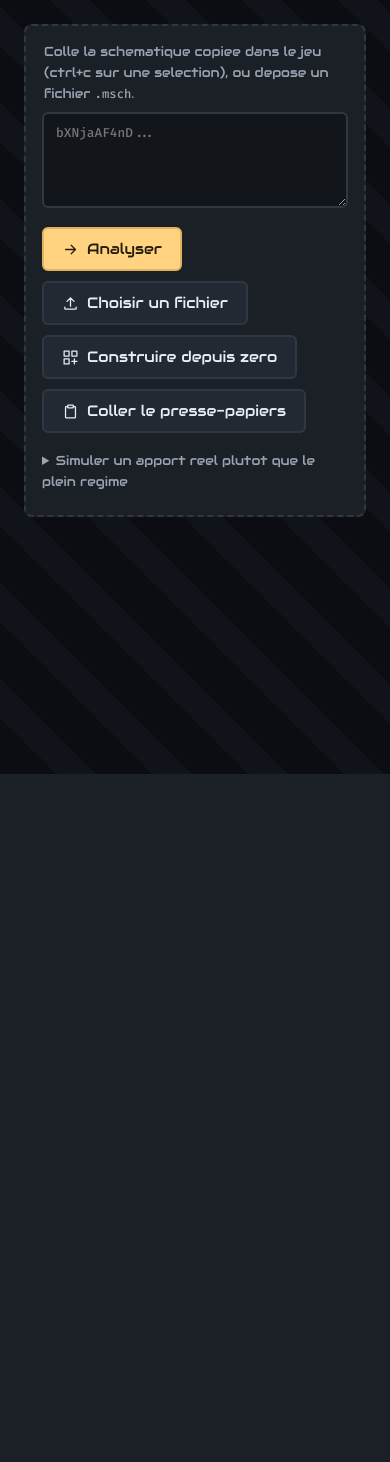
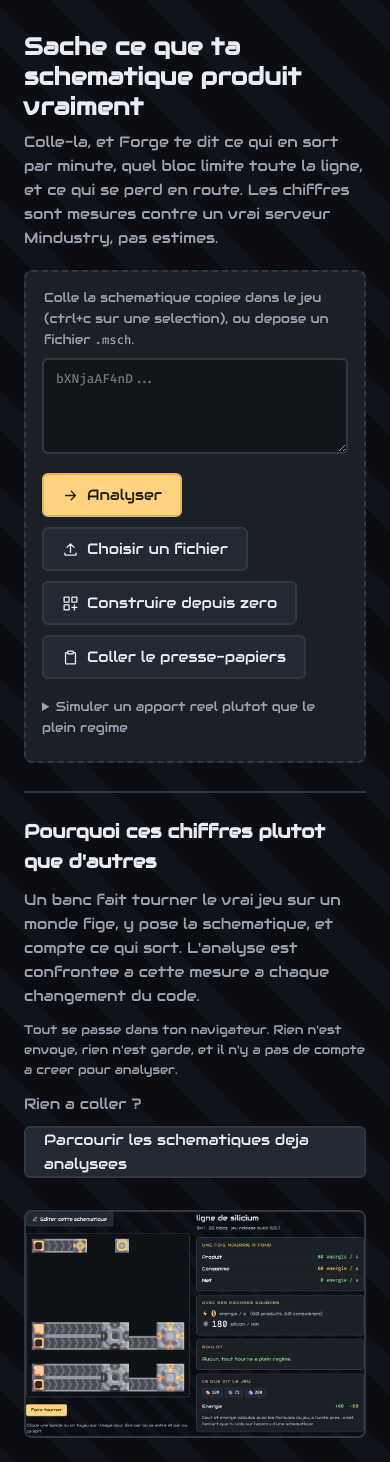
Before and after one commit to yamakajump/mindustry-forge, a Laravel app: page / in a window 390 px wide. Shown: the part 70-1532 px from the top of the page. Before the commit the page ends 844 px from the top, so only its background shows below. Run offline with Laravel 12, Linux system fonts and the light colour scheme.

Commit message:
feat(accueil): dire ce que fait l outil, et ouvrir une porte (#60)
yamakajump, sur la page d accueil : « c est pas du tout accueillant ». Sa capture
etait aux trois quarts noire. La page montrait un champ de texte, quatre boutons
de meme poids, et deux mille pixels de vide. Elle ne disait pas ce que fait
l outil, ne montrait aucun resultat, et ne laissait pas deviner qu il y a un
catalogue derriere.

Une accroche au-dessus du champ, qui dit la seule chose que le site vend. Sous
le rapport, une capture d un vrai rapport plutot qu un paragraphe qui le decrit :
`brand/apercu-produit.png` est une capture reelle du site en train d analyser,
avec des chiffres calcules et pas dessines. Montrer coute moins de mots
qu expliquer et se verifie mieux.

Le champ de collage n a pas bouge d un pixel. C est le geste principal, il etait
deja bien place, et ce qui manquait etait autour. Le bouton vers le catalogue
n est deliberement pas `primary` : deux boutons ambre sur une page se
concurrencent, et sur telephone celui du bas est plus large donc plus fort.

Tout le bloc disparait des qu un rapport existe. Il repond a quelqu un qui n a
rien colle ; le laisser pousserait le resultat vers le bas au moment ou c est
lui qu on est venu lire.

La moitie qui manque, mettre des schematiques en avant, demande une donnee que
seul le serveur a. Elle attend un point d entree, dans une PR a part.

Verifie au navigateur, en 1280 et en 390 : la page passe de deux mille pixels de
vide a 936, rien ne deborde lateralement, l accueil s efface bien apres analyse,
et aucune erreur de page. Pas de mode clair a verifier, il n en existe pas.

```diff
--- a/site/public/forge/forge.css
+++ b/site/public/forge/forge.css
@@ -188,6 +188,54 @@ a.discord {
 a.discord:hover { background: var(--discord-hover); text-decoration: none; }
 
 main { max-width: 1120px; margin: 0 auto; padding: 24px; }
+
+/* ------------------------------------------------------------------------------------
+   L'accueil d'une page vide.
+
+   Ce qui suit ne se voit que tant que rien n'a ete analyse. La capture de yamakajump du
+   27/08 montrait un champ de texte, quatre boutons, et deux mille pixels de noir dessous :
+   la page ne disait pas ce que fait l'outil, ne montrait aucun resultat, et ne laissait pas
+   deviner qu'il y a un catalogue derriere.
+
+   Le champ de collage ne bouge pas. C'est le geste principal et il etait deja bien place ;
+   ce qui manquait etait autour, pas a la place.
+   ------------------------------------------------------------------------------------ */
+
+.accroche { margin: 8px 0 20px; }
+.accroche h1 {
+  margin: 0 0 8px; font-size: 30px; line-height: 1.25; letter-spacing: .2px;
+}
+.accroche .lede { margin: 0; max-width: 62ch; color: var(--dim); font-size: 16px; }
+
+.accueil {
+  margin-top: 28px; padding-top: 24px; border-top: 2px solid var(--edge);
+  display: grid; grid-template-columns: minmax(0, 1.15fr) minmax(0, 1fr); gap: 28px;
+  align-items: start;
+}
+
+/* La capture est une preuve, pas une decoration : c'est un vrai rapport avec de vrais
+   chiffres. D'ou le cadre du site autour d'elle plutot qu'une ombre portee. */
+.apercu { margin: 0; }
+.apercu img {
+  display: block; width: 100%; height: auto;
+  border: 2px solid var(--edge); border-radius: var(--radius); background: var(--stage);
+}
+
+.accueil-mots h2 { margin: 0 0 10px; font-size: 19px; }
+.accueil-mots p { margin: 0 0 12px; color: var(--dim); }
+
+.porte { display: flex; align-items: center; flex-wrap: wrap; gap: 10px; margin-top: 18px; }
+.porte .dim { color: var(--dim); }
+.porte .button { text-decoration: none; }
+
+@media (max-width: 860px) {
+  /* Une colonne, et la capture passe en second : sur un telephone, la phrase qui dit
+     quoi faire vaut mieux en premier qu'une image qu'il faut agrandir pour lire. */
+  .accueil { grid-template-columns: minmax(0, 1fr); gap: 20px; }
+  .apercu { order: 2; }
+  .accroche h1 { font-size: 24px; }
+  .accroche .lede { font-size: 15px; }
+}
 .flash {
   max-width: 1120px; margin: 16px auto 0; padding: 12px 16px;
   background: var(--bad-panel); border: 2px solid var(--bad); border-radius: var(--radius);
--- a/site/public/forge/lang/fr.json
+++ b/site/public/forge/lang/fr.json
@@ -142,5 +142,13 @@
   "schema.gestion.note-publique": "Publiee : elle est dans la vitrine et classee avec les autres.",
   "schema.gestion.pas-enregistre": "Pas enregistre : {raison}",
   "schema.gestion.pas-supprimee": "Pas supprimee : {raison}",
-  "schema.gestion.refuse": "refuse ({code})"
+  "schema.gestion.refuse": "refuse ({code})",
+  "vitrine.accueil.accroche": "Colle-la, et Forge te dit ce qui en sort par minute, quel bloc limite toute la ligne, et ce qui se perd en route. Les chiffres sont mesures contre un vrai serveur Mindustry, pas estimes.",
+  "vitrine.accueil.apercu-alt": "Un rapport d'analyse : les debits, le goulot, ce qui est gaspille",
+  "vitrine.accueil.parcourir": "Parcourir les schematiques deja analysees",
+  "vitrine.accueil.preuve": "Un banc fait tourner le vrai jeu sur un monde fige, y pose la schematique, et compte ce qui sort. L'analyse est confrontee a cette mesure a chaque changement du code.",
+  "vitrine.accueil.preuve-titre": "Pourquoi ces chiffres plutot que d'autres",
+  "vitrine.accueil.rien-a-coller": "Rien a coller ?",
+  "vitrine.accueil.sans-compte": "Tout se passe dans ton navigateur. Rien n'est envoye, rien n'est garde, et il n'y a pas de compte a creer pour analyser.",
+  "vitrine.accueil.titre": "Sache ce que ta schematique produit vraiment"
 }
--- a/site/public/index.html
+++ b/site/public/index.html
@@ -73,6 +73,15 @@
 </header>
 
 <main>
+  <!-- L'accroche precede le champ, et elle est ecrite en clair avec sa cle a cote. Un
+       visiteur qui arrive sans savoir ce qu'est ce site voyait un champ vide et repartait. -->
+  <section class="accroche" id="accroche">
+    <h1 data-i18n="vitrine.accueil.titre">Sache ce que ta schematique produit vraiment</h1>
+    <p class="lede" data-i18n="vitrine.accueil.accroche">Colle-la, et Forge te dit ce qui en
+      sort par minute, quel bloc limite toute la ligne, et ce qui se perd en route. Les
+      chiffres sont mesures contre un vrai serveur Mindustry, pas estimes.</p>
+  </section>
+
   <div class="drop" id="drop">
     <label class="lead" for="text">
       Colle la schematique copiee dans le jeu (ctrl+c sur une selection), ou depose un
@@ -116,6 +125,37 @@ Forge calcule deja ce qu'il faut pour tourner a fond. Si tu veux savoir ce que c
   </div>
 
   <div id="out" aria-live="polite"></div>
+
+  <!-- Tout ce qui suit disparait des qu'un rapport s'affiche : c'est l'accueil d'une page
+       vide, pas un pied de page. `montrerAccueil` s'en charge. -->
+  <section class="accueil" id="accueil">
+    <!-- Une capture reelle du site en train d'analyser, pas une illustration : les chiffres
+         dessus sont ceux que l'analyse calcule. Produite par tools/build_brand.py. -->
+    <figure class="apercu">
+      <img src="./brand/apercu-produit.png" width="1072" height="710" loading="lazy"
+           data-i18n-alt="vitrine.accueil.apercu-alt"
+           alt="Un rapport d'analyse : les debits, le goulot, ce qui est gaspille">
+    </figure>
+
+    <div class="accueil-mots">
+      <h2 data-i18n="vitrine.accueil.preuve-titre">Pourquoi ces chiffres plutot que d'autres</h2>
+      <p data-i18n="vitrine.accueil.preuve">Un banc fait tourner le vrai jeu sur un monde
+        fige, y pose la schematique, et compte ce qui sort. L'analyse est confrontee a cette
+        mesure a chaque changement du code.</p>
+      <p class="hint-line" data-i18n="vitrine.accueil.sans-compte">Tout se passe dans ton
+        navigateur. Rien n'est envoye, rien n'est garde, et il n'y a pas de compte a creer
+        pour analyser.</p>
+
+      <p class="porte">
+        <span class="dim" data-i18n="vitrine.accueil.rien-a-coller">Rien a coller ?</span>
+        <!-- Pas `primary` : « Analyser » est le geste principal et doit rester le seul
+             bouton ambre de la page. Une porte secondaire n'a pas a crier aussi fort que
+             la porte principale, surtout sur telephone ou elle est plus large. -->
+        <a class="button" href="/schematiques"
+           data-i18n="vitrine.accueil.parcourir">Parcourir les schematiques deja analysees</a>
+      </p>
+    </div>
+  </section>
 </main>
 
 <!-- L'editeur vit hors de <main>, qui est borne a 1120 pixels de large : le plateau prend
@@ -707,12 +747,27 @@ async function edit(change) {
   }
 }
 
+/**
+ * L'accueil d'une page vide.
+ *
+ * Le bloc de presentation n'est pas un pied de page : il repond a quelqu'un qui n'a rien
+ * colle encore. Des qu'un rapport existe, il n'a plus rien a dire et il s'en va, sinon il
+ * pousse le resultat vers le bas au moment ou c'est lui qu'on est venu lire.
+ */
+function montrerAccueil(oui) {
+  for (const id of ["accueil", "accroche"]) {
+    const bloc = $(id);
+    if (bloc) bloc.hidden = !oui;
+  }
+}
+
 async function run() {
   const payload = String(text.value).replace(/\s+/g, "");
   if (!payload) {
     out.innerHTML = `<div class="card error">Colle une schematique, ou depose un fichier.</div>`;
     return;
   }
+  montrerAccueil(false);
   if (payload !== lastPayload) {
     marked = {};
     sealed = false;
@@ -772,6 +827,7 @@ async function enterEditor(tiles = null) {
   }
   if (editor) editor.destroy();
   const same = kept && keptFor === lastPayload;
+  montrerAccueil(false);
   editor = mountEditor({
     host: $("editor"),
     board: same ? kept : null,
```
